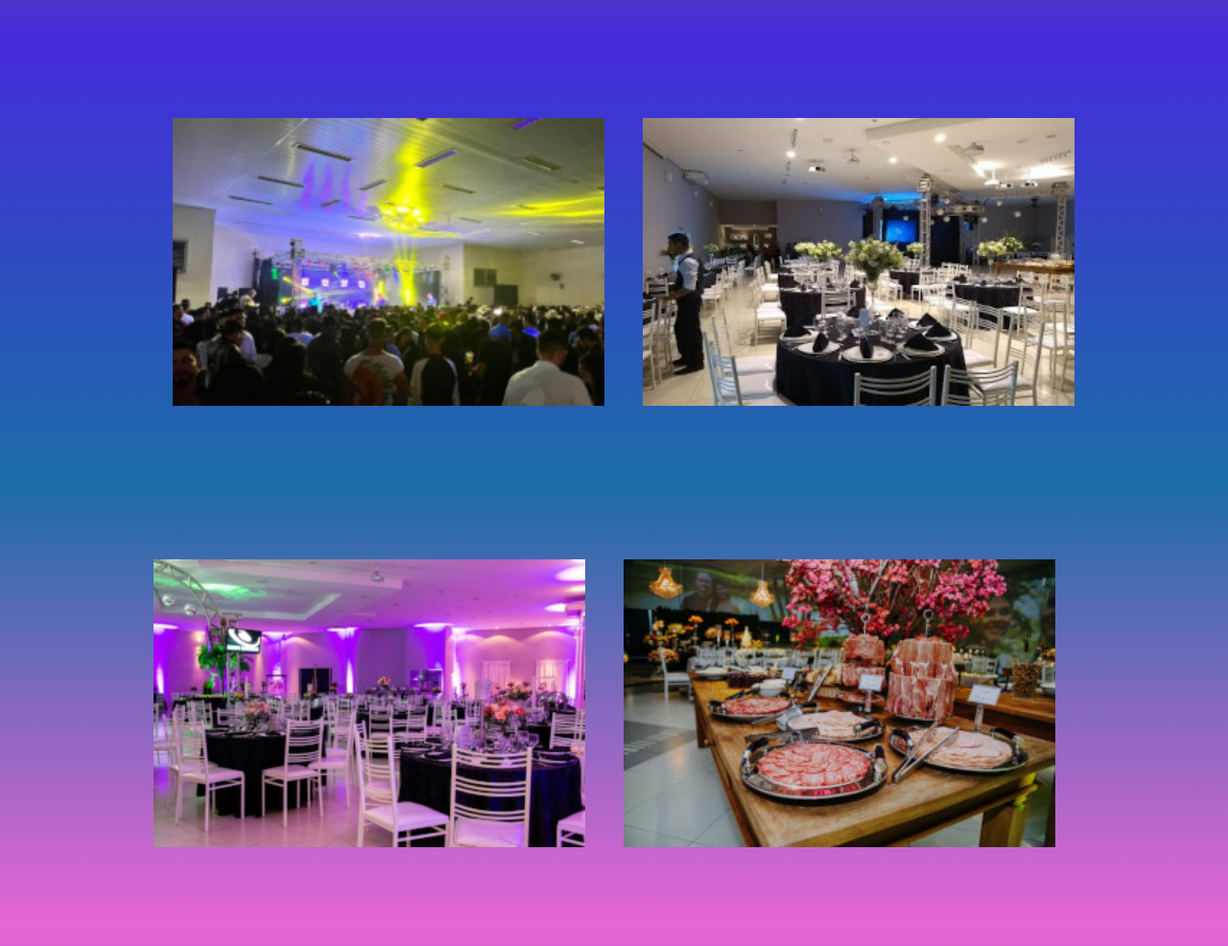
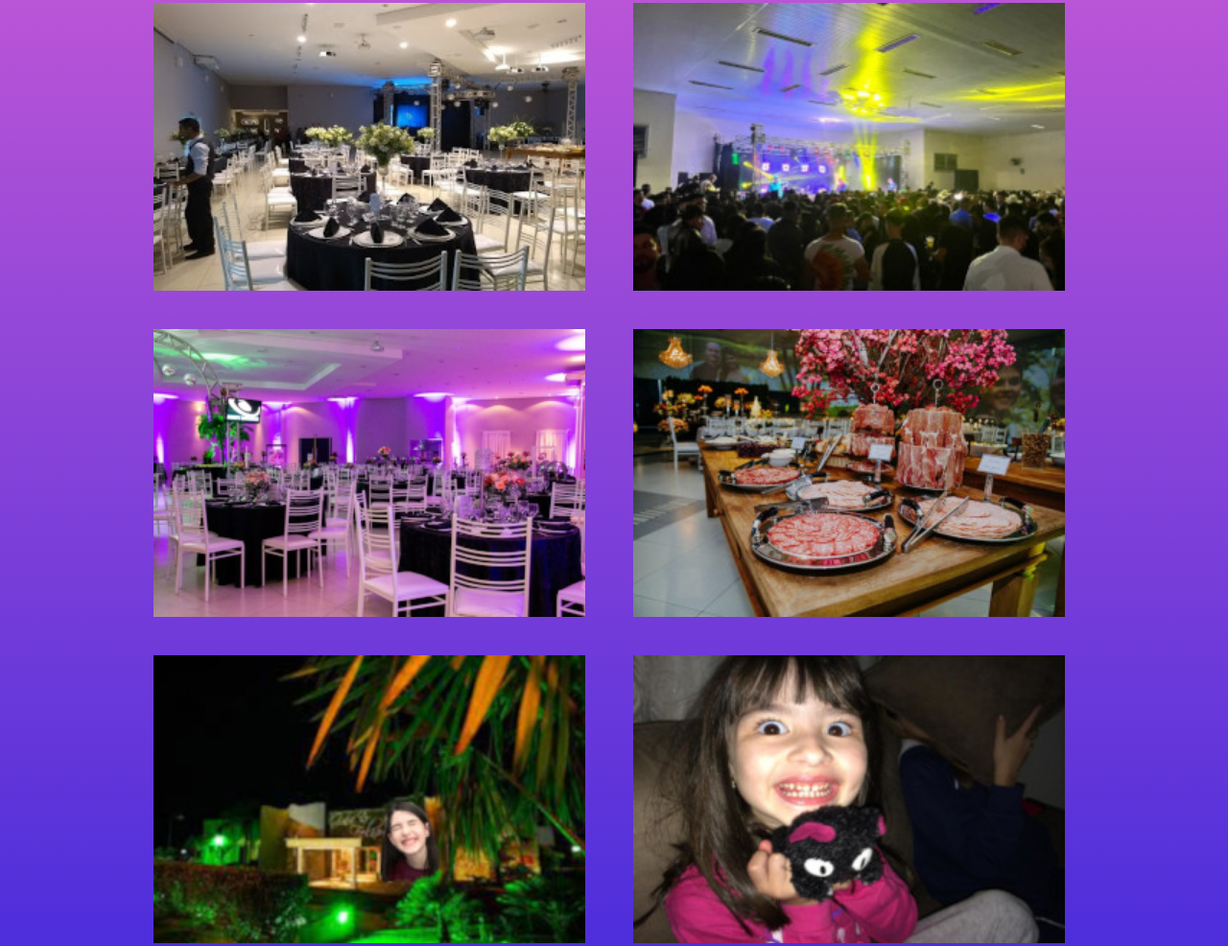
Before and after one commit to phpedroso/aniversario, a website built with Parcel: page src/index.html in a window 1280 px wide. Shown: the part 898-1884 px from the top of the page at 96% size. Built offline with nearby package versions, Linux system fonts and the light colour scheme.

Commit message:
Corrigindo layout

```diff
--- a/src/index.html
+++ b/src/index.html
@@ -37,7 +37,7 @@
             </div>
         </div>
     </header>
-    <section class="event event--frontend">
+    <section class="event">
         <div class="container">
             <div class="event__details">
                 <h2 class="event__details__title">Venha fazer parte da minha festa!!!</h2>
@@ -50,22 +50,10 @@
                 </p>
             </div>
             <img data-aos="fade-up-left" class="event__image" src="./images/externa.jpeg" alt="">
-        </div>
-    </section>
-    <section class="event event--backend event--image-left">
-        <div class="container">
             <img data-aos="fade-up-right" class="event__image" src="./images/interna3.jpg" alt="">
             <img data-aos="fade-up-right" class="event__image" src="./images/interna2.jpg" alt="">
-        </div>
-    </section>
-    <section class="event event--ui-ux">
-        <div class="container">
             <img data-aos="fade-up-left" class="event__image" src="./images/interna1.jpg" alt="">
             <img data-aos="fade-up-left" class="event__image" src="./images/mesa_frios.jpeg" alt="">
-        </div>
-    </section>
-    <section class="event event--data-science event--image-left">
-        <div class="container">
             <img data-aos="fade-up-right" class="event__image" src="./images/externa2.jpeg" alt="">
             <img data-aos="fade-up-right" class="event__image" src="./images/paulinha7.jpg" alt="">
         </div>
--- a/src/styles/_event.scss
+++ b/src/styles/_event.scss
@@ -2,31 +2,11 @@
 
 .event {
     padding: 80px 0;
-
-    &--frontend {
-        background-image: linear-gradient(variables.$cor1, variables.$cor2);
-    }
-
-    &--backend {
-        background-image: linear-gradient(variables.$cor2, variables.$cor3);
-    }
-
-    &--ui-ux {
-        background-image: linear-gradient(variables.$cor3, variables.$cor4);
-    }
-
-    &--data-science {
-        background-image: linear-gradient(variables.$cor4, variables.$cor3);
-    }
-
-    &--image-left {
-        .container {
-            flex-direction: row-reverse;
-        }
-    }
+    background-image: linear-gradient(variables.$cor4, variables.$cor2);
 
     .container {
-        display: flex;
+        display: grid;
+        grid-template-columns: 1fr 1fr;
         gap: 40px;
     }
 
@@ -53,6 +33,7 @@
         }
 
         &__image {
+            margin-top: 20px;
             max-width: 100%;
         }
 
```
